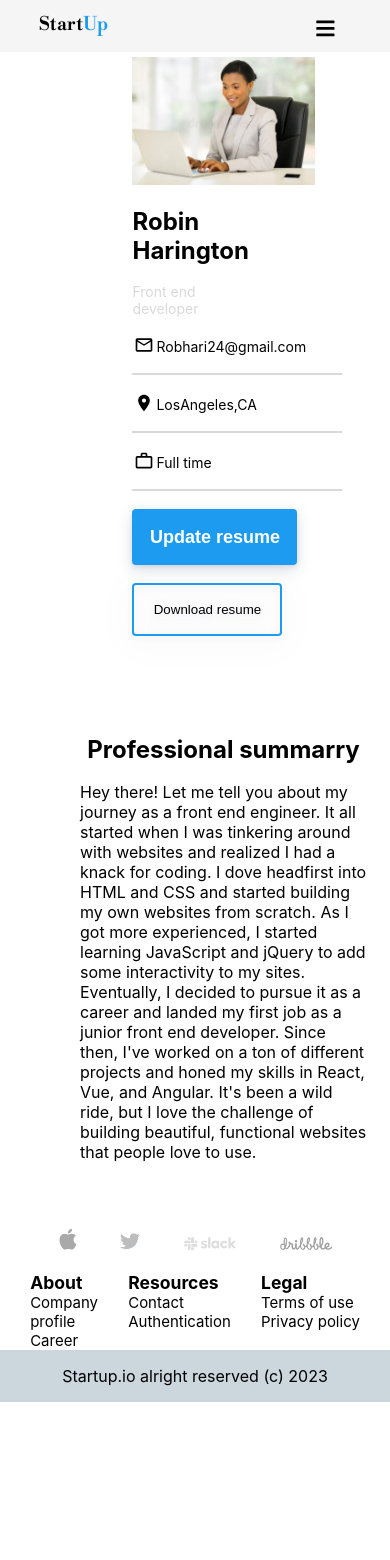
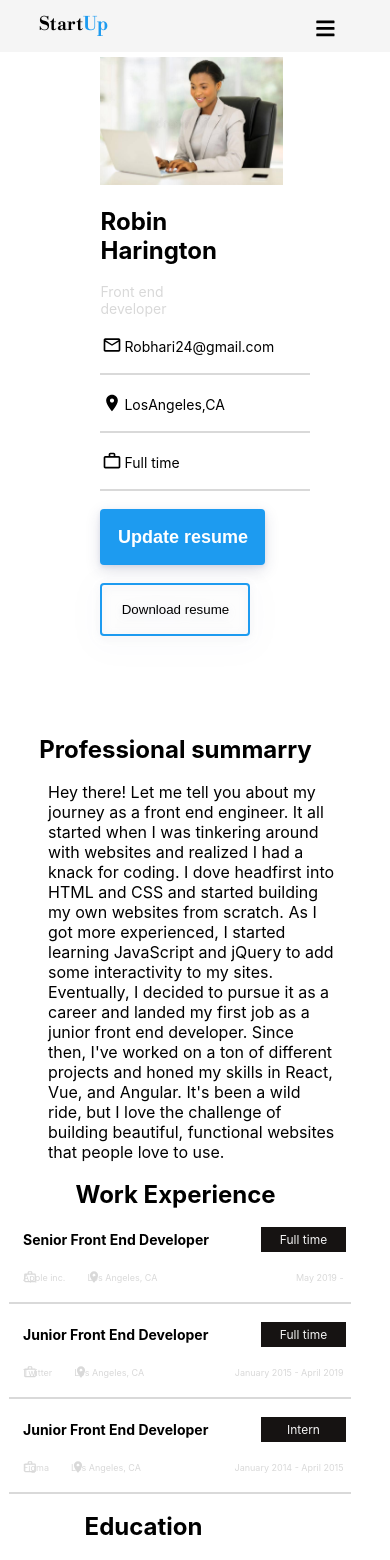
Before and after one commit to wagzyAyo/StartUp.io, a React (Vite) app: page /profile in a window 390 px wide. Shown: the top 1560 px of the page. Before the commit the page ends 1402 px from the top, so only its background shows below. Built offline with nearby package versions, Linux system fonts and the light colour scheme.

Commit message:
responsive

```diff
--- a/src/routes/css/profile.css
+++ b/src/routes/css/profile.css
@@ -8,6 +8,7 @@
     gap: 20px;
     flex-wrap: wrap;
     margin-top: 36px;
+
 }
 
 .Profile-left {
@@ -49,7 +50,6 @@
     justify-content: center;
     flex-direction: column;
     gap: 18px;
-    width: 734px;
     width: 60%;
     margin-top: 72px;
 }
@@ -62,6 +62,7 @@
 .experience-flex {
     display: grid;
     gap: 18px;
+    place-content: center;
 }
 
 .experience-layout {
@@ -75,7 +76,7 @@
     display: flex;
     align-items: center;
     justify-content: space-between;
-    width: 734px;
+    gap: 9em;
 }
 
 .banner {
@@ -162,6 +163,12 @@
 
 @media (max-width:700px) {
 
+    .profile-right h2,
+    .profile-right p {
+        position: inherit;
+        left: -2em;
+    }
+
     .job-location {
         position: relative;
         font-size: 12px;
@@ -195,11 +202,54 @@
 }
 
 @media (max-width:470px) {
-    .experience-flex {
-        display: none;
+    .profile-flex {
+        overflow-x: hidden;
+    }
+
+    .Profile-left {
+        position: relative;
+        left: -2em;
+    }
+
+    .experience-top h4 {
+        font-size: 14px;
+        min-width: 200px;
+        position: relative;
+        left: -7em;
+    }
+
+    .experience-flex h2 {
+        position: relative;
+        left: -2em;
+    }
+
+    .experience-top .banner {
+        position: relative;
+        left: -17em;
+    }
+
+    .line2 {
+        width: 360px;
+    }
+
+    .job-location {
+        position: relative;
+        left: 1em;
+        gap: 2px;
+    }
+
+    .job-location p,
+    .date {
+        font-size: 9px;
     }
 
     .education {
-        display: none;
+        position: inherit;
+        left: -2em;
+    }
+
+    .education .date {
+        position: inherit;
+        right: 2em;
     }
 }
--- a/src/routes/profile.jsx
+++ b/src/routes/profile.jsx
@@ -76,9 +76,9 @@ const profile = () => {
 
               <div className='job-detail'>
                 <div className='job-location'>
-                  <div className='icon'><Work style={{ width: "24px", height: "20px", display: "flex", alignItems: "center", color: "#D9D9D9" }} /></div>
+                  <div className='icon'><Work style={{ width: "18px", height: "14px", display: "flex", alignItems: "center", color: "#D9D9D9" }} /></div>
                   <p>Apple inc.</p>
-                  <div className='icon'><Location style={{ width: "24px", height: "20px", display: "flex", alignItems: "center", color: "#D9D9D9" }} /></div>
+                  <div className='icon'><Location style={{ width: "18px", height: "14px", display: "flex", alignItems: "center", color: "#D9D9D9" }} /></div>
                   <p>Los Angeles, CA</p>
 
                 </div>
@@ -95,9 +95,9 @@ const profile = () => {
 
               <div className='job-detail'>
                 <div className='job-location'>
-                  <div className='icon'><Work style={{ width: "24px", height: "20px", display: "flex", alignItems: "center", color: "#D9D9D9" }} /></div>
+                  <div className='icon'><Work style={{ width: "18px", height: "14px", display: "flex", alignItems: "center", color: "#D9D9D9" }} /></div>
                   <p>Twitter</p>
-                  <div className='icon'><Location style={{ width: "24px", height: "20px", display: "flex", alignItems: "center", color: "#D9D9D9" }} /></div>
+                  <div className='icon'><Location style={{ width: "18px", height: "14px", display: "flex", alignItems: "center", color: "#D9D9D9" }} /></div>
                   <p>Los Angeles, CA</p>
 
                 </div>
@@ -114,9 +114,9 @@ const profile = () => {
 
               <div className='job-detail'>
                 <div className='job-location'>
-                  <div className='icon'><Work style={{ width: "24px", height: "20px", display: "flex", alignItems: "center", color: "#D9D9D9" }} /></div>
+                  <div className='icon'><Work style={{ width: "18px", height: "14px", display: "flex", alignItems: "center", color: "#D9D9D9" }} /></div>
                   <p>Figma</p>
-                  <div className='icon'><Location style={{ width: "24px", height: "20px", display: "flex", alignItems: "center", color: "#D9D9D9" }} /></div>
+                  <div className='icon'><Location style={{ width: "18px", height: "14px", display: "flex", alignItems: "center", color: "#D9D9D9" }} /></div>
                   <p>Los Angeles, CA</p>
 
                 </div>
```
